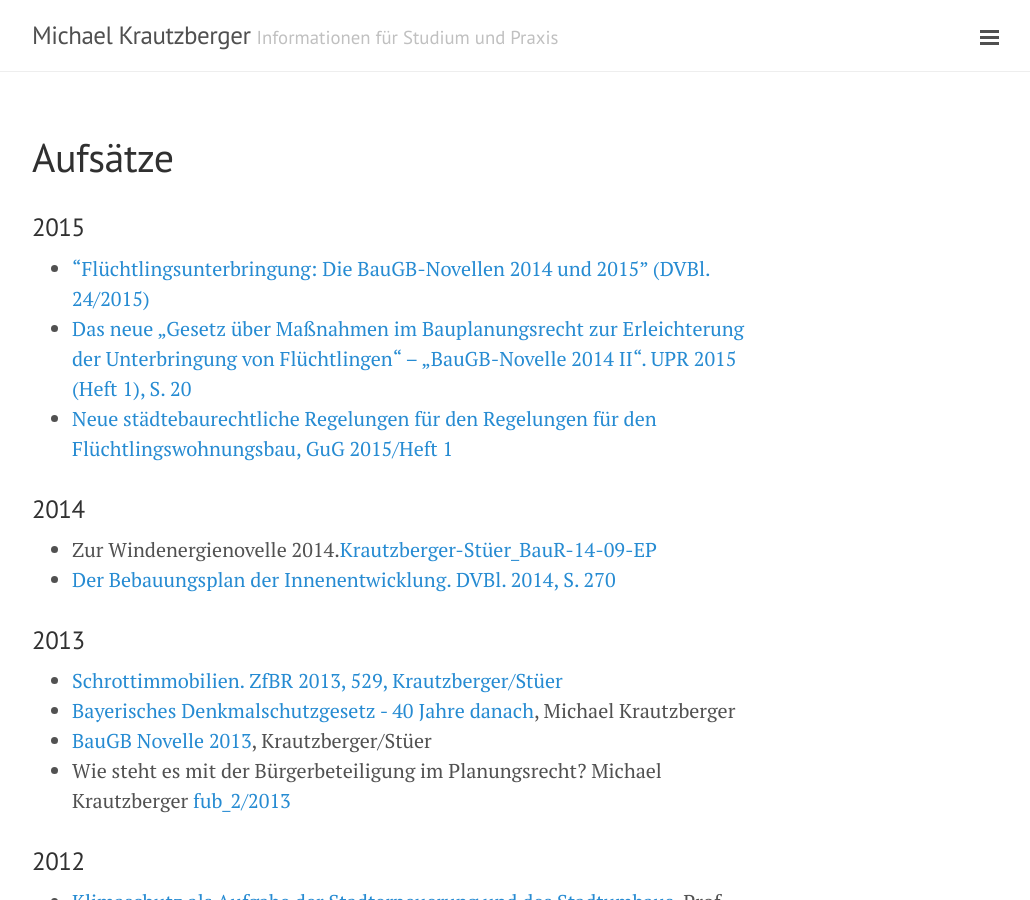
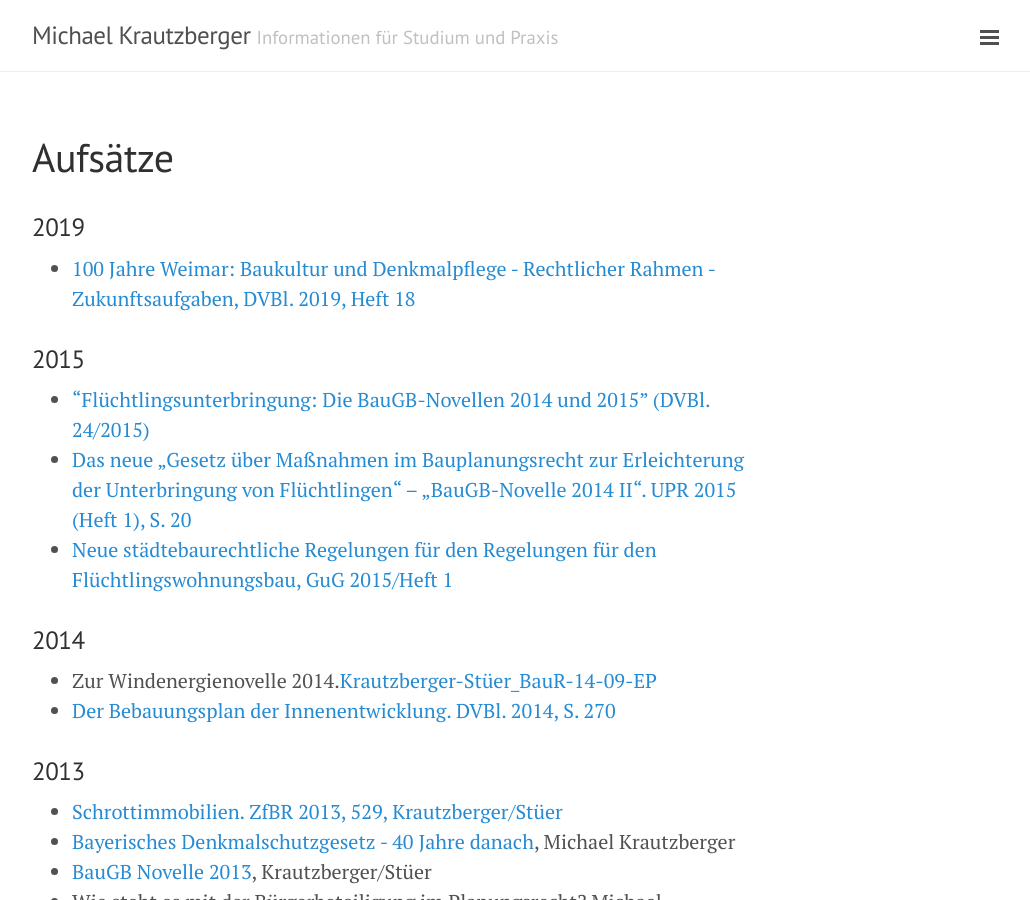
Before and after one commit to pkra/krautzberger.info, a Jekyll site: the page built from aufsaetze.md, in a window 1280 px wide and 900 px high. Shown: the whole window, without its empty margins (248-1278 px from the left). Built offline with Jekyll 4.4.1, drawn with Linux system fonts in a browser that asks for light colours.

Commit message:
feat(aufsaetze.md): add dvbl. 2019/18

```diff
--- a/aufsaetze.md
+++ b/aufsaetze.md
@@ -7,6 +7,10 @@ type: page
 published: true
 author: 'Michael Krautzberger'
 ---
+
+### 2019
+
+*   [100 Jahre Weimar: Baukultur und Denkmalpflege - Rechtlicher Rahmen - Zukunftsaufgaben, DVBl. 2019, Heft 18](/assets/2019/dvbl1819.pdf)
 
 ### 2015
 
```
Also changed, not shown: 1 other file.
